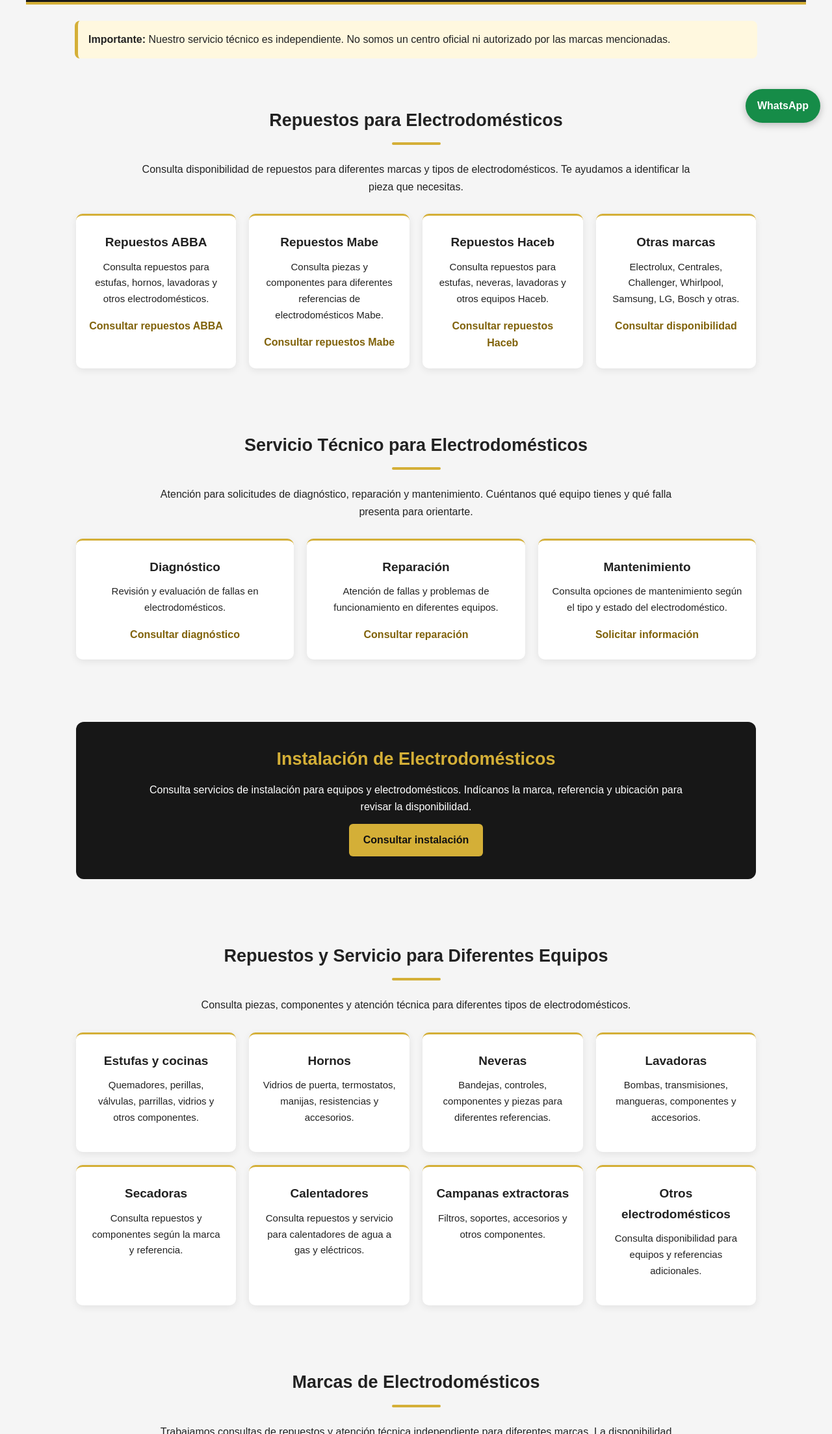
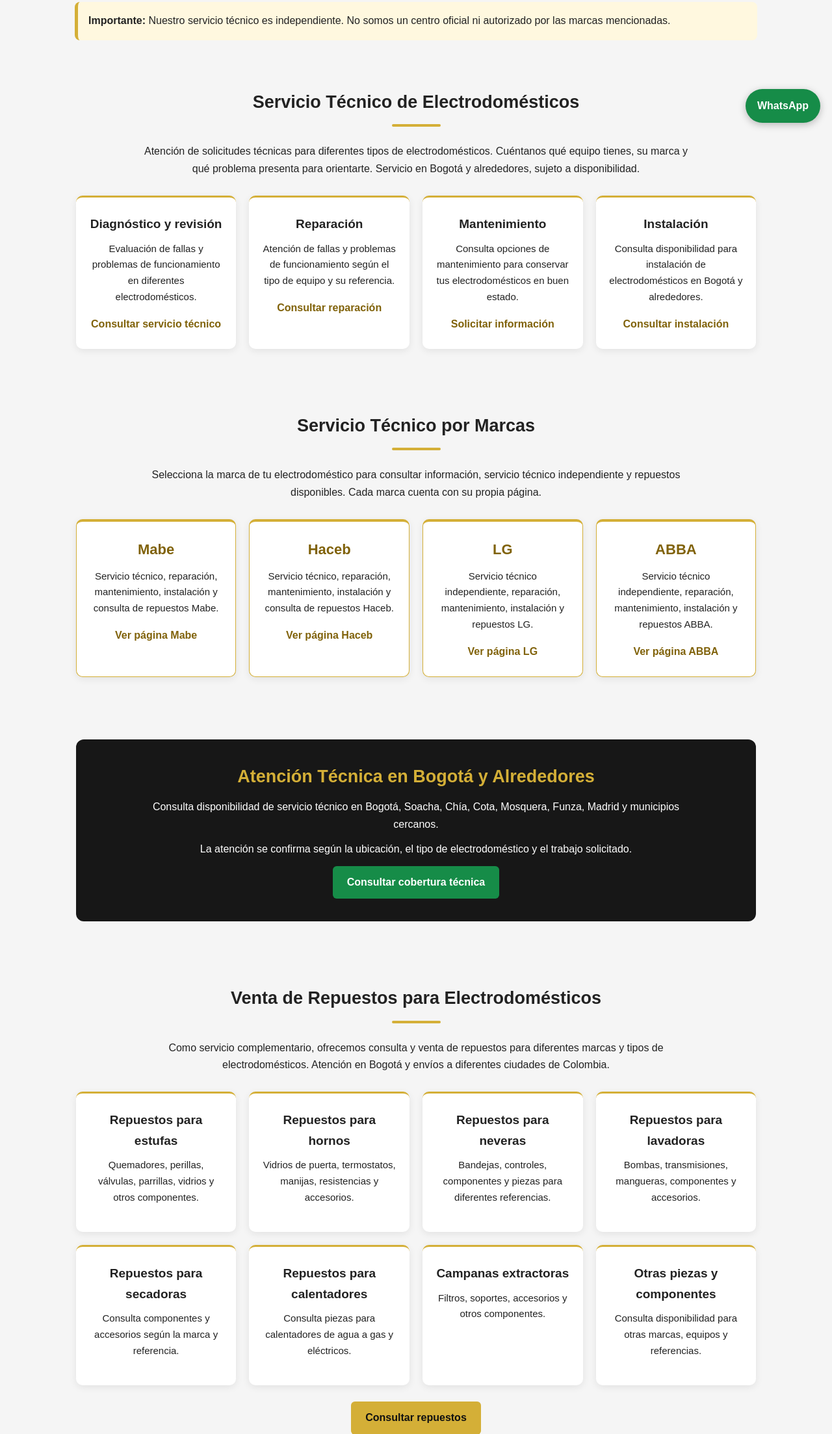
Before and after one commit to repuestosoriginalesabba-rgb/abba-repuestos, a plain HTML site: page index.html in a window 1280 px wide. Shown: the part 593-2800 px from the top of the page at 65% size. Drawn offline with Linux system fonts and the light colour scheme.

Commit message:
Revise SEO titles and descriptions in index.html
Updated the title and meta descriptions for better SEO. Adjusted content for clarity and added new sections for services offered.

```diff
--- a/index.html
+++ b/index.html
@@ -4,17 +4,17 @@
   <meta charset="UTF-8">
   <meta name="viewport" content="width=device-width, initial-scale=1.0">
 
-  <title>Repuestos y Servicio Técnico de Electrodomésticos en Bogotá</title>
+  <title>Servicio Técnico de Electrodomésticos en Bogotá | Reparación y Mantenimiento</title>
 
-  <meta name="description" content="Centro especializado en repuestos y servicio técnico independiente para electrodomésticos en Bogotá. Repuestos para estufas, hornos, neveras, lavadoras y calentadores. Envíos a Colombia.">
+  <meta name="description" content="Servicio técnico independiente de electrodomésticos en Bogotá y alrededores. Reparación, instalación, mantenimiento y diagnóstico. También ofrecemos repuestos en Bogotá y envíos a toda Colombia.">
 
   <meta name="robots" content="index, follow">
   <link rel="canonical" href="https://abbarepuestos.com/">
   <link rel="icon" href="https://abbarepuestos.com/logo-abba-repuestos.png">
   <link rel="apple-touch-icon" href="https://abbarepuestos.com/logo-abba-repuestos.png">
 
-  <meta property="og:title" content="Repuestos y Servicio Técnico de Electrodomésticos">
-  <meta property="og:description" content="Repuestos, reparación, instalación y mantenimiento de electrodomésticos. Bogotá y envíos nacionales.">
+  <meta property="og:title" content="Servicio Técnico de Electrodomésticos en Bogotá">
+  <meta property="og:description" content="Reparación, instalación y mantenimiento de electrodomésticos en Bogotá y alrededores. Repuestos con envíos nacionales.">
   <meta property="og:url" content="https://abbarepuestos.com/">
   <meta property="og:type" content="website">
   <meta property="og:image" content="https://abbarepuestos.com/logo-abba-repuestos.png">
@@ -30,15 +30,15 @@
     "logo": "https://abbarepuestos.com/logo-abba-repuestos.png",
     "image": "https://abbarepuestos.com/logo-abba-repuestos.png",
     "telephone": "+573219140639",
-    "description": "Venta y consulta de repuestos, servicio técnico independiente, diagnóstico, reparación, instalación y mantenimiento de electrodomésticos.",
+    "description": "Servicio técnico independiente de electrodomésticos en Bogotá y alrededores. Reparación, instalación, mantenimiento y diagnóstico. Venta de repuestos con envíos a Colombia.",
     "areaServed": [
       {
         "@type": "City",
         "name": "Bogotá"
       },
       {
-        "@type": "Country",
-        "name": "Colombia"
+        "@type": "AdministrativeArea",
+        "name": "Municipios cercanos a Bogotá"
       }
     ],
     "contactPoint": {
@@ -252,6 +252,22 @@
       text-decoration: underline;
     }
 
+    .brand-card {
+      border: 1px solid #d4af37;
+      border-top: 4px solid #d4af37;
+      transition: 0.2s;
+    }
+
+    .brand-card:hover {
+      transform: translateY(-4px);
+      box-shadow: 0 6px 18px rgba(0,0,0,0.13);
+    }
+
+    .brand-card h3 {
+      color: #80620a;
+      font-size: 22px;
+    }
+
     .highlight {
       background: #171717;
       color: #fff;
@@ -351,7 +367,9 @@
 
 <header>
   <div class="brand">
-    <img src="https://abbarepuestos.com/logo-abba-repuestos.png" alt="Centro especializado de repuestos y servicio técnico">
+    <img src="https://abbarepuestos.com/logo-abba-repuestos.png"
+         alt="Centro especializado de repuestos y servicio técnico">
+
     <div class="brand-name">
       Centro Especializado<br>
       de Repuestos y Servicio Técnico
@@ -359,10 +377,12 @@
   </div>
 
   <nav>
+    <a href="#servicios">Servicio técnico</a>
+    <a href="#reparacion">Reparación</a>
+    <a href="#instalacion">Instalación</a>
+    <a href="#mantenimiento">Mantenimiento</a>
+    <a href="#marcas">Marcas</a>
     <a href="#repuestos">Repuestos</a>
-    <a href="#servicios">Servicio técnico</a>
-    <a href="#instalacion">Instalación</a>
-    <a href="#marcas">Marcas</a>
     <a href="#contacto">Contacto</a>
   </nav>
 </header>
@@ -370,246 +390,257 @@
 <main>
 
   <section class="hero">
-    <img src="https://abbarepuestos.com/logo-abba-repuestos.png" alt="Logo del centro especializado">
+    <img src="https://abbarepuestos.com/logo-abba-repuestos.png"
+         alt="Logo del centro especializado">
 
-    <h1>Repuestos y Servicio Técnico de Electrodomésticos</h1>
+    <h1>Servicio Técnico de Electrodomésticos en Bogotá</h1>
 
     <p>
-      Soluciones para tus electrodomésticos: consulta de repuestos,
+      Soluciones especializadas para tus electrodomésticos:
       diagnóstico, reparación, instalación y mantenimiento.
     </p>
 
     <p>
-      Atención en Bogotá y municipios cercanos. Envíos de repuestos a diferentes ciudades de Colombia.
+      Atención en Bogotá y municipios cercanos.
     </p>
+
+    <div class="hero-buttons">
+      <a class="btn btn-green"
+         href="https://wa.me/573219140639?text=Hola%2C%20quiero%20solicitar%20servicio%20tecnico%20en%20Bogota">
+        Solicitar servicio técnico
+      </a>
+
+      <a class="btn btn-gold" href="#marcas">
+        Consultar por marca
+      </a>
+    </div>
+  </section>
+
+  <div class="notice">
+    <strong>Importante:</strong>
+    Nuestro servicio técnico es independiente. No somos un centro oficial
+    ni autorizado por las marcas mencionadas.
+  </div>
+
+  <section id="servicios">
+    <h2>Servicio Técnico de Electrodomésticos</h2>
+    <div class="gold-line"></div>
+
+    <p class="section-intro">
+      Atención de solicitudes técnicas para diferentes tipos de
+      electrodomésticos. Cuéntanos qué equipo tienes, su marca y qué
+      problema presenta para orientarte.
+      Servicio en Bogotá y alrededores, sujeto a disponibilidad.
+    </p>
+
+    <div class="grid">
+      <div class="card">
+        <h3>Diagnóstico y revisión</h3>
+        <p>
+          Evaluación de fallas y problemas de funcionamiento
+          en diferentes electrodomésticos.
+        </p>
+        <a href="https://abbarepuestos.com/servicio-tecnico-electrodomesticos-bogota.html">
+          Consultar servicio técnico
+        </a>
+      </div>
+
+      <div class="card" id="reparacion">
+        <h3>Reparación</h3>
+        <p>
+          Atención de fallas y problemas de funcionamiento
+          según el tipo de equipo y su referencia.
+        </p>
+        <a href="https://abbarepuestos.com/reparacion-electrodomesticos-bogota.html">
+          Consultar reparación
+        </a>
+      </div>
+
+      <div class="card" id="mantenimiento">
+        <h3>Mantenimiento</h3>
+        <p>
+          Consulta opciones de mantenimiento para conservar
+          tus electrodomésticos en buen estado.
+        </p>
+        <a href="https://wa.me/573219140639?text=Hola%2C%20quiero%20consultar%20mantenimiento%20de%20electrodomesticos">
+          Solicitar información
+        </a>
+      </div>
+
+      <div class="card" id="instalacion">
+        <h3>Instalación</h3>
+        <p>
+          Consulta disponibilidad para instalación
+          de electrodomésticos en Bogotá y alrededores.
+        </p>
+        <a href="https://abbarepuestos.com/instalacion-electrodomesticos-bogota.html">
+          Consultar instalación
+        </a>
+      </div>
+    </div>
+  </section>
+
+  <section id="marcas">
+    <h2>Servicio Técnico por Marcas</h2>
+    <div class="gold-line"></div>
+
+    <p class="section-intro">
+      Selecciona la marca de tu electrodoméstico para consultar
+      información, servicio técnico independiente y repuestos disponibles.
+      Cada marca cuenta con su propia página.
+    </p>
+
+    <div class="grid">
+
+      <div class="card brand-card">
+        <h3>Mabe</h3>
+        <p>
+          Servicio técnico, reparación, mantenimiento,
+          instalación y consulta de repuestos Mabe.
+        </p>
+        <a href="https://abbarepuestos.com/repuestos-mabe-bogota.html">
+          Ver página Mabe
+        </a>
+      </div>
+
+      <div class="card brand-card">
+        <h3>Haceb</h3>
+        <p>
+          Servicio técnico, reparación, mantenimiento,
+          instalación y consulta de repuestos Haceb.
+        </p>
+        <a href="https://abbarepuestos.com/repuestos-haceb-bogota.html">
+          Ver página Haceb
+        </a>
+      </div>
+
+      <div class="card brand-card">
+        <h3>LG</h3>
+        <p>
+          Servicio técnico independiente, reparación,
+          mantenimiento, instalación y repuestos LG.
+        </p>
+        <a href="https://abbarepuestos.com/repuestos-lg-bogota.html">
+          Ver página LG
+        </a>
+      </div>
+
+      <div class="card brand-card">
+        <h3>ABBA</h3>
+        <p>
+          Servicio técnico independiente, reparación,
+          mantenimiento, instalación y repuestos ABBA.
+        </p>
+        <a href="https://abbarepuestos.com/repuestos-abba-bogota.html">
+          Ver página ABBA
+        </a>
+      </div>
+
+    </div>
+  </section>
+
+  <section>
+    <div class="highlight">
+      <h2>Atención Técnica en Bogotá y Alrededores</h2>
+
+      <p>
+        Consulta disponibilidad de servicio técnico en Bogotá,
+        Soacha, Chía, Cota, Mosquera, Funza, Madrid y municipios cercanos.
+      </p>
+
+      <p>
+        La atención se confirma según la ubicación, el tipo de
+        electrodoméstico y el trabajo solicitado.
+      </p>
+
+      <a class="btn btn-green"
+         href="https://wa.me/573219140639?text=Hola%2C%20quiero%20consultar%20servicio%20tecnico%20en%20mi%20municipio">
+        Consultar cobertura técnica
+      </a>
+    </div>
+  </section>
+
+  <section id="repuestos">
+    <h2>Venta de Repuestos para Electrodomésticos</h2>
+    <div class="gold-line"></div>
+
+    <p class="section-intro">
+      Como servicio complementario, ofrecemos consulta y venta de
+      repuestos para diferentes marcas y tipos de electrodomésticos.
+      Atención en Bogotá y envíos a diferentes ciudades de Colombia.
+    </p>
+
+    <div class="grid">
+      <div class="card">
+        <h3>Repuestos para estufas</h3>
+        <p>
+          Quemadores, perillas, válvulas, parrillas,
+          vidrios y otros componentes.
+        </p>
+      </div>
+
+      <div class="card">
+        <h3>Repuestos para hornos</h3>
+        <p>
+          Vidrios de puerta, termostatos, manijas,
+          resistencias y accesorios.
+        </p>
+      </div>
+
+      <div class="card">
+        <h3>Repuestos para neveras</h3>
+        <p>
+          Bandejas, controles, componentes y piezas
+          para diferentes referencias.
+        </p>
+      </div>
+
+      <div class="card">
+        <h3>Repuestos para lavadoras</h3>
+        <p>
+          Bombas, transmisiones, mangueras,
+          componentes y accesorios.
+        </p>
+      </div>
+
+      <div class="card">
+        <h3>Repuestos para secadoras</h3>
+        <p>
+          Consulta componentes y accesorios
+          según la marca y referencia.
+        </p>
+      </div>
+
+      <div class="card">
+        <h3>Repuestos para calentadores</h3>
+        <p>
+          Consulta piezas para calentadores
+          de agua a gas y eléctricos.
+        </p>
+      </div>
+
+      <div class="card">
+        <h3>Campanas extractoras</h3>
+        <p>
+          Filtros, soportes, accesorios
+          y otros componentes.
+        </p>
+      </div>
+
+      <div class="card">
+        <h3>Otras piezas y componentes</h3>
+        <p>
+          Consulta disponibilidad para otras marcas,
+          equipos y referencias.
+        </p>
+      </div>
+    </div>
 
     <div class="hero-buttons">
       <a class="btn btn-gold"
          href="https://wa.me/573219140639?text=Hola%2C%20quiero%20consultar%20un%20repuesto">
         Consultar repuestos
       </a>
-
-      <a class="btn btn-green"
-         href="https://wa.me/573219140639?text=Hola%2C%20quiero%20solicitar%20servicio%20t%C3%A9cnico">
-        Solicitar servicio técnico
-      </a>
-    </div>
-  </section>
-
-  <div class="notice">
-    <strong>Importante:</strong>
-    Nuestro servicio técnico es independiente. No somos un centro oficial ni autorizado por las marcas mencionadas.
-  </div>
-
-  <section id="repuestos">
-    <h2>Repuestos para Electrodomésticos</h2>
-    <div class="gold-line"></div>
-
-    <p class="section-intro">
-      Consulta disponibilidad de repuestos para diferentes marcas y tipos de electrodomésticos.
-      Te ayudamos a identificar la pieza que necesitas.
-    </p>
-
-    <div class="grid">
-      <div class="card">
-        <h3>Repuestos ABBA</h3>
-        <p>Consulta repuestos para estufas, hornos, lavadoras y otros electrodomésticos.</p>
-        <a href="https://abbarepuestos.com/repuestos-abba-bogota.html">Consultar repuestos ABBA</a>
-      </div>
-
-      <div class="card">
-        <h3>Repuestos Mabe</h3>
-        <p>Consulta piezas y componentes para diferentes referencias de electrodomésticos Mabe.</p>
-        <a href="https://abbarepuestos.com/repuestos-mabe-bogota.html">Consultar repuestos Mabe</a>
-      </div>
-
-      <div class="card">
-        <h3>Repuestos Haceb</h3>
-        <p>Consulta repuestos para estufas, neveras, lavadoras y otros equipos Haceb.</p>
-        <a href="https://abbarepuestos.com/repuestos-haceb-bogota.html">Consultar repuestos Haceb</a>
-      </div>
-
-      <div class="card">
-        <h3>Otras marcas</h3>
-        <p>Electrolux, Centrales, Challenger, Whirlpool, Samsung, LG, Bosch y otras.</p>
-        <a href="https://wa.me/573219140639?text=Hola%2C%20quiero%20consultar%20un%20repuesto%20de%20otra%20marca">
-          Consultar disponibilidad
-        </a>
-      </div>
-    </div>
-  </section>
-
-  <section id="servicios">
-    <h2>Servicio Técnico para Electrodomésticos</h2>
-    <div class="gold-line"></div>
-
-    <p class="section-intro">
-      Atención para solicitudes de diagnóstico, reparación y mantenimiento.
-      Cuéntanos qué equipo tienes y qué falla presenta para orientarte.
-    </p>
-
-    <div class="grid">
-      <div class="card">
-        <h3>Diagnóstico</h3>
-        <p>Revisión y evaluación de fallas en electrodomésticos.</p>
-        <a href="https://abbarepuestos.com/servicio-tecnico-electrodomesticos-bogota.html">
-          Consultar diagnóstico
-        </a>
-      </div>
-
-      <div class="card">
-        <h3>Reparación</h3>
-        <p>Atención de fallas y problemas de funcionamiento en diferentes equipos.</p>
-        <a href="https://abbarepuestos.com/reparacion-electrodomesticos-bogota.html">
-          Consultar reparación
-        </a>
-      </div>
-
-      <div class="card">
-        <h3>Mantenimiento</h3>
-        <p>Consulta opciones de mantenimiento según el tipo y estado del electrodoméstico.</p>
-        <a href="https://wa.me/573219140639?text=Hola%2C%20quiero%20consultar%20un%20mantenimiento">
-          Solicitar información
-        </a>
-      </div>
-    </div>
-  </section>
-
-  <section id="instalacion">
-    <div class="highlight">
-      <h2>Instalación de Electrodomésticos</h2>
-      <p>
-        Consulta servicios de instalación para equipos y electrodomésticos.
-        Indícanos la marca, referencia y ubicación para revisar la disponibilidad.
-      </p>
-
-      <a class="btn btn-gold"
-         href="https://abbarepuestos.com/instalacion-electrodomesticos-bogota.html">
-        Consultar instalación
-      </a>
-    </div>
-  </section>
-
-  <section>
-    <h2>Repuestos y Servicio para Diferentes Equipos</h2>
-    <div class="gold-line"></div>
-
-    <p class="section-intro">
-      Consulta piezas, componentes y atención técnica para diferentes tipos de electrodomésticos.
-    </p>
-
-    <div class="grid">
-      <div class="card">
-        <h3>Estufas y cocinas</h3>
-        <p>Quemadores, perillas, válvulas, parrillas, vidrios y otros componentes.</p>
-      </div>
-
-      <div class="card">
-        <h3>Hornos</h3>
-        <p>Vidrios de puerta, termostatos, manijas, resistencias y accesorios.</p>
-      </div>
-
-      <div class="card">
-        <h3>Neveras</h3>
-        <p>Bandejas, controles, componentes y piezas para diferentes referencias.</p>
-      </div>
-
-      <div class="card">
-        <h3>Lavadoras</h3>
-        <p>Bombas, transmisiones, mangueras, componentes y accesorios.</p>
-      </div>
-
-      <div class="card">
-        <h3>Secadoras</h3>
-        <p>Consulta repuestos y componentes según la marca y referencia.</p>
-      </div>
-
-      <div class="card">
-        <h3>Calentadores</h3>
-        <p>Consulta repuestos y servicio para calentadores de agua a gas y eléctricos.</p>
-      </div>
-
-      <div class="card">
-        <h3>Campanas extractoras</h3>
-        <p>Filtros, soportes, accesorios y otros componentes.</p>
-      </div>
-
-      <div class="card">
-        <h3>Otros electrodomésticos</h3>
-        <p>Consulta disponibilidad para equipos y referencias adicionales.</p>
-      </div>
-    </div>
-  </section>
-
-  <section id="marcas">
-    <h2>Marcas de Electrodomésticos</h2>
-    <div class="gold-line"></div>
-
-    <p class="section-intro">
-      Trabajamos consultas de repuestos y atención técnica independiente
-      para diferentes marcas. La disponibilidad depende de cada referencia.
-    </p>
-
-    <div class="grid">
-      <div class="card">
-        <h3>ABBA</h3>
-        <a href="https://abbarepuestos.com/repuestos-abba-bogota.html">Ver repuestos</a>
-      </div>
-
-      <div class="card">
-        <h3>Mabe</h3>
-        <a href="https://abbarepuestos.com/repuestos-mabe-bogota.html">Ver repuestos</a>
-      </div>
-
-      <div class="card">
-        <h3>Haceb</h3>
-        <a href="https://abbarepuestos.com/repuestos-haceb-bogota.html">Ver repuestos</a>
-      </div>
-
-      <div class="card">
-        <h3>Electrolux</h3>
-        <a href="https://wa.me/573219140639?text=Hola%2C%20consulto%20repuestos%20Electrolux">Consultar</a>
-      </div>
-
-      <div class="card">
-        <h3>Centrales</h3>
-        <a href="https://wa.me/573219140639?text=Hola%2C%20consulto%20repuestos%20Centrales">Consultar</a>
-      </div>
-
-      <div class="card">
-        <h3>Challenger</h3>
-        <a href="https://wa.me/573219140639?text=Hola%2C%20consulto%20repuestos%20Challenger">Consultar</a>
-      </div>
-
-      <div class="card">
-        <h3>Whirlpool</h3>
-        <a href="https://wa.me/573219140639?text=Hola%2C%20consulto%20repuestos%20Whirlpool">Consultar</a>
-      </div>
-
-      <div class="card">
-        <h3>Samsung</h3>
-        <a href="https://wa.me/573219140639?text=Hola%2C%20consulto%20repuestos%20Samsung">Consultar</a>
-      </div>
-
-      <div class="card">
-        <h3>LG</h3>
-        <a href="https://wa.me/573219140639?text=Hola%2C%20consulto%20repuestos%20LG">Consultar</a>
-      </div>
-
-      <div class="card">
-        <h3>Bosch</h3>
-        <a href="https://wa.me/573219140639?text=Hola%2C%20consulto%20repuestos%20Bosch">Consultar</a>
-      </div>
-
-      <div class="card">
-        <h3>Frigidaire</h3>
-        <a href="https://wa.me/573219140639?text=Hola%2C%20consulto%20repuestos%20Frigidaire">Consultar</a>
-      </div>
-
-      <div class="card">
-        <h3>Otras marcas</h3>
-        <a href="https://wa.me/573219140639?text=Hola%2C%20quiero%20consultar%20una%20marca%20diferente">Consultar</a>
-      </div>
     </div>
   </section>
 
@@ -620,45 +651,45 @@
     <div class="highlight">
       <p>
         ¿No sabes cómo se llama el repuesto que necesitas?
-        Puedes enviarnos una fotografía de la pieza o del electrodoméstico,
+        Envíanos una fotografía de la pieza o del electrodoméstico,
         junto con la marca y referencia si la tienes.
       </p>
 
       <a class="btn btn-green"
-         href="https://wa.me/573219140639?text=Hola%2C%20quiero%20identificar%20un%20repuesto%20por%20fotograf%C3%ADa">
+         href="https://wa.me/573219140639?text=Hola%2C%20quiero%20identificar%20un%20repuesto%20por%20fotografia">
         Enviar fotografía por WhatsApp
       </a>
     </div>
   </section>
 
   <section>
-    <h2>Atención en Bogotá y Envíos a Colombia</h2>
+    <h2>Envíos de Repuestos a Toda Colombia</h2>
     <div class="gold-line"></div>
 
     <div class="coverage">
       <p>
         <strong>Servicio técnico:</strong>
-        consulta disponibilidad de atención en Bogotá y municipios cercanos,
-        como Soacha, Chía, Cota, Mosquera, Funza y Madrid.
-        La cobertura se confirma según el municipio, el tipo de equipo y el trabajo solicitado.
+        atención en Bogotá y municipios cercanos,
+        previa confirmación de cobertura y disponibilidad.
       </p>
 
       <p style="margin-top:15px;">
-        <strong>Envíos de repuestos:</strong>
-        realizamos despachos a diferentes ciudades y municipios de Colombia,
-        sujetos a disponibilidad del producto y cobertura del operador logístico.
+        <strong>Venta de repuestos:</strong>
+        atención en Bogotá y envíos a diferentes ciudades
+        y municipios de Colombia.
       </p>
 
       <p style="margin-top:15px;">
         <strong>Costo del envío:</strong>
-        el valor se determina de acuerdo con la tarifa del operador logístico,
-        según el destino, peso y dimensiones del paquete.
-        El costo del envío está a cargo del cliente.
+        se determina de acuerdo con la tarifa del operador
+        logístico, el destino, peso y dimensiones del paquete.
+        El envío está a cargo del cliente.
       </p>
 
       <p style="margin-top:15px;">
         <strong>Transportadoras:</strong>
-        Servientrega e Inter Rapidísimo, según disponibilidad y cobertura.
+        Servientrega e Inter Rapidísimo, según disponibilidad
+        y cobertura.
       </p>
     </div>
   </section>
@@ -667,8 +698,8 @@
     <h2>Contáctanos</h2>
 
     <p>
-      Para cotizaciones de repuestos, diagnóstico, reparación,
-      instalación o mantenimiento, comunícate con nosotros.
+      Solicita información sobre servicio técnico, reparación,
+      instalación, mantenimiento o repuestos para electrodomésticos.
     </p>
 
     <p>
@@ -676,11 +707,12 @@
     </p>
 
     <p>
-      Bogotá y municipios cercanos · Envíos de repuestos a Colombia
+      Servicio técnico en Bogotá y alrededores.
+      Repuestos en Bogotá y envíos a Colombia.
     </p>
 
     <a class="btn btn-green"
-       href="https://wa.me/573219140639?text=Hola%2C%20quiero%20informaci%C3%B3n%20sobre%20repuestos%20o%20servicio%20t%C3%A9cnico">
+       href="https://wa.me/573219140639?text=Hola%2C%20quiero%20informacion%20sobre%20servicio%20tecnico%20o%20repuestos">
       Escribir por WhatsApp
     </a>
   </section>
@@ -697,7 +729,8 @@
   </p>
 
   <p>
-    Servicio técnico independiente. No somos un centro oficial ni autorizado por las marcas mencionadas.
+    Servicio técnico independiente. No somos un centro oficial
+    ni autorizado por las marcas mencionadas.
   </p>
 
   <p>
```
